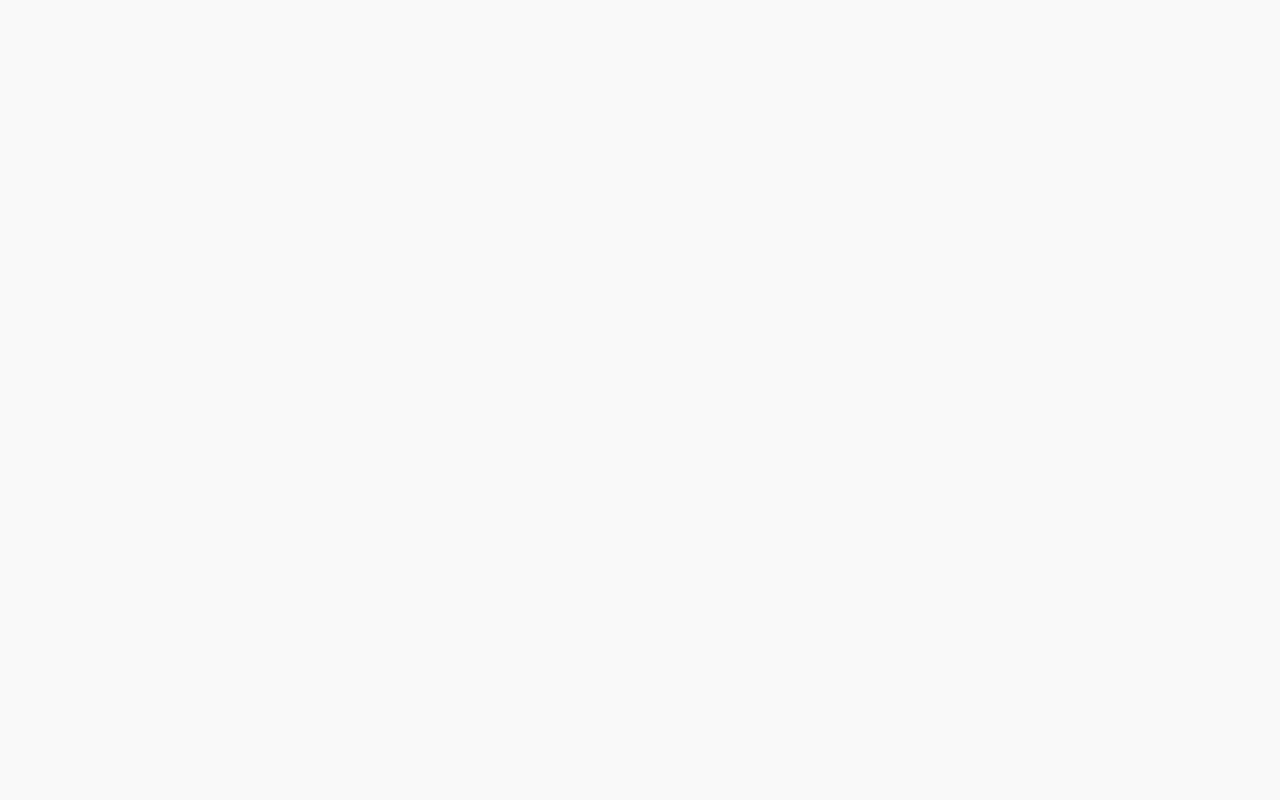
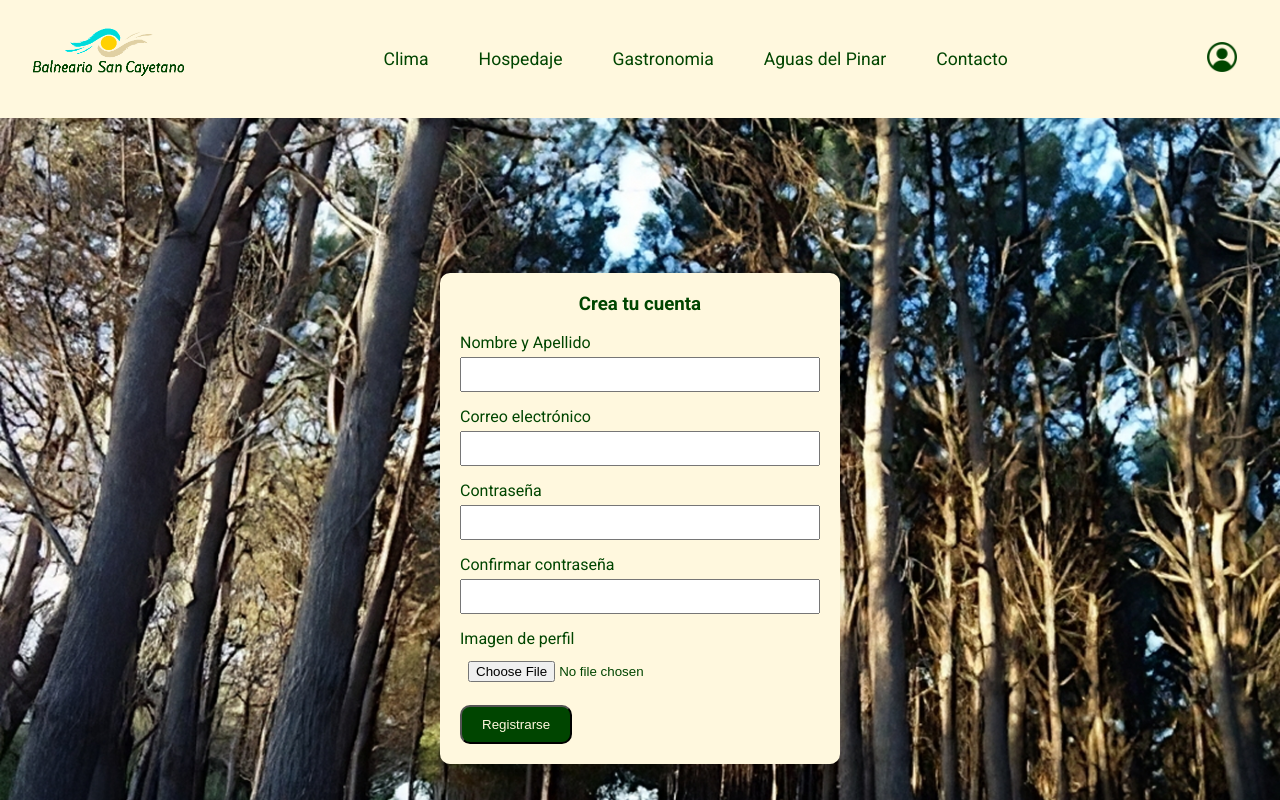
Before and after one commit to enzo952008/TrabajoFinalFullStack, a React (Create React App) app in the folder web-balneariosc/: page /create-account in a window 1280 px wide. Before the commit this address had no page. Shown: the top 800 px of the page. Built offline with nearby package versions, Linux system fonts and the light colour scheme.

Commit message:
ajuste en form de <login> y sus estilos y creacion seccion <crear cuenta> y estilos

```diff
--- a/web-balneariosc/src/App.js
+++ b/web-balneariosc/src/App.js
@@ -4,6 +4,8 @@ import ReactDOM from "react-dom/client";
 import { BrowserRouter, Routes, Route } from "react-router-dom";
 import Home from './home/home';
 import Layout from './components/layout-component';
+
+import CreateAccount from './create-account/create-account';
 
 
 
@@ -14,6 +16,7 @@ export default function App() {
       <Route path='/' element={<Layout/>}></Route>
       <Route index element={<Home/>}></Route>
       <Route path='login' element={<Login/>}></Route>
+      <Route path='create-account' element={<CreateAccount/>}></Route>
     </Routes>
     </BrowserRouter>
   );
--- /dev/null
+++ b/web-balneariosc/src/components/form-create-account-component.jsx
@@ -0,0 +1,88 @@
+import React, { useState } from "react";
+import "../styles/form-login.css";
+
+const FormCreateAccount = () => {
+    const [name, setName] = useState('');
+    const [email, setEmail] = useState('');
+    const [password, setPassword] = useState('');
+    const [confirmPassword, setConfirmPassword] = useState('');
+    const [profileImg, setProfileImg] = useState(null);
+
+    const handleRegister = (e) => {
+        e.preventDefault();
+        if (password !== confirmPassword) {
+            alert("Las contraseñas no coinciden");
+            return;
+        }
+        console.log("Nombre:", name);
+        console.log("Correo electrónico:", email);
+        console.log("Contraseña:", password);
+        console.log("Imagen de Perfil:", profileImg);
+        // Agregar lógica adicional para el registro aquí
+    };
+
+    const handleProfileImgChange = (e) => {
+        setProfileImg(e.target.files[0]);
+    };
+
+    return (
+        <form className="form-container" onSubmit={handleRegister}>
+            <div className="form-title">
+                <h3>Crea tu cuenta</h3>
+            </div>
+            <div className="form-group">
+                <label htmlFor="name">Nombre y Apellido</label>
+                <input
+                    type="text"
+                    id="name"
+                    value={name}
+                    onChange={(e) => setName(e.target.value)}
+                    required
+                />
+            </div>
+            <div className="form-group">
+                <label htmlFor="email">Correo electrónico</label>
+                <input
+                    type="email"
+                    id="email"
+                    value={email}
+                    onChange={(e) => setEmail(e.target.value)}
+                    required
+                />
+            </div>
+            <div className="form-group">
+                <label htmlFor="password">Contraseña</label>
+                <input
+                    type="password"
+                    id="password"
+                    value={password}
+                    onChange={(e) => setPassword(e.target.value)}
+                    required
+                />
+            </div>
+            <div className="form-group">
+                <label htmlFor="confirmPassword">Confirmar contraseña</label>
+                <input
+                    type="password"
+                    id="confirmPassword"
+                    value={confirmPassword}
+                    onChange={(e) => setConfirmPassword(e.target.value)}
+                    required
+                />
+            </div>
+            <div className="form-group">
+                <label htmlFor="profileImg" className="file-label">Imagen de perfil</label>
+                <input
+                    type="file"
+                    id="profileImg"
+                    onChange={handleProfileImgChange}
+                />
+            </div>
+            <div className="form-buttons">
+                <button type="submit">Registrarse</button>
+            </div>
+        </form>
+    );
+}
+
+export default FormCreateAccount;
--- a/web-balneariosc/src/components/form-login-component.jsx
+++ b/web-balneariosc/src/components/form-login-component.jsx
@@ -1,9 +1,11 @@
 import React, { useState } from "react";
+import { useNavigate } from "react-router-dom";
 import "../styles/form-login.css";
 
 const FormLogin = () => {
     const [email, setEmail] = useState('');
     const [password, setPassword] = useState('');
+    const navigate = useNavigate();
 
     const handleLogin = (e) => {
         e.preventDefault();
@@ -11,8 +13,9 @@ const FormLogin = () => {
         console.log("password:", password);
     };
 
-    const handleRegister = (e) => {
+    const handleCreateAccount = (e) => {
         e.preventDefault();
+        navigate('/create-account');
     };
 
     return (
@@ -41,7 +44,7 @@ const FormLogin = () => {
                 />
             </div>
             <div className="form-buttons">
-                <button type="button" onClick={handleRegister}>Registrarse</button>
+                <button type="button" onClick={handleCreateAccount}>Crear cuenta</button>
                 <button type="submit" onClick={handleLogin}>Ingresar</button>
             </div>
         </form>
--- /dev/null
+++ b/web-balneariosc/src/create-account/create-account.js
@@ -0,0 +1,21 @@
+import React from "react";
+import NavBar from "../components/navBar-component";
+import Footer from "../components/footer-component";
+import FormCreateAccount from "../components/form-create-account-component";
+import "../styles/create-account.css";
+
+const CreateAccount = () => {
+    return (
+        <div>
+            <NavBar />
+            <div className="page-container">
+                <div className="content-wrap">
+                 <FormCreateAccount />
+                </div>
+            </div>
+            <Footer />
+        </div>
+    );
+};
+
+export default CreateAccount;
--- /dev/null
+++ b/web-balneariosc/src/styles/create-account.css
@@ -0,0 +1,39 @@
+/* .create-account-container {
+    display: flex;
+    justify-content: space-between;
+    align-items: center;
+    padding: 20px;
+    max-width: 1200px;
+    margin: 0 auto; /* Centra el contenedor en la página */
+/* }
+
+.image-container {
+    flex: 1;
+    padding: 20px;
+}
+
+.create-account-img {
+    max-width: 100%;
+    height: auto; /* Asegura que la imagen se ajuste correctamente */
+    /* border-radius: 8px;
+} */
+
+.page-container {
+    display: flex;
+    flex-direction: column;
+    min-height: 100vh;
+    background-image: url('../create-account/img/img-create-account.jpeg');
+    background-size: cover;
+    background-position: center;
+    background-repeat: no-repeat;
+    margin: 0;
+    padding: 0;
+}
+
+.content-wrap {
+    flex: 1;
+    display: flex;
+    justify-content: center;
+    align-items: center;
+    padding: 20px;
+}
```
Also changed, not shown: web-balneariosc/src/create-account/img/img-create-account.jpeg (added), web-balneariosc/src/create-account/img/upload.png (added).
